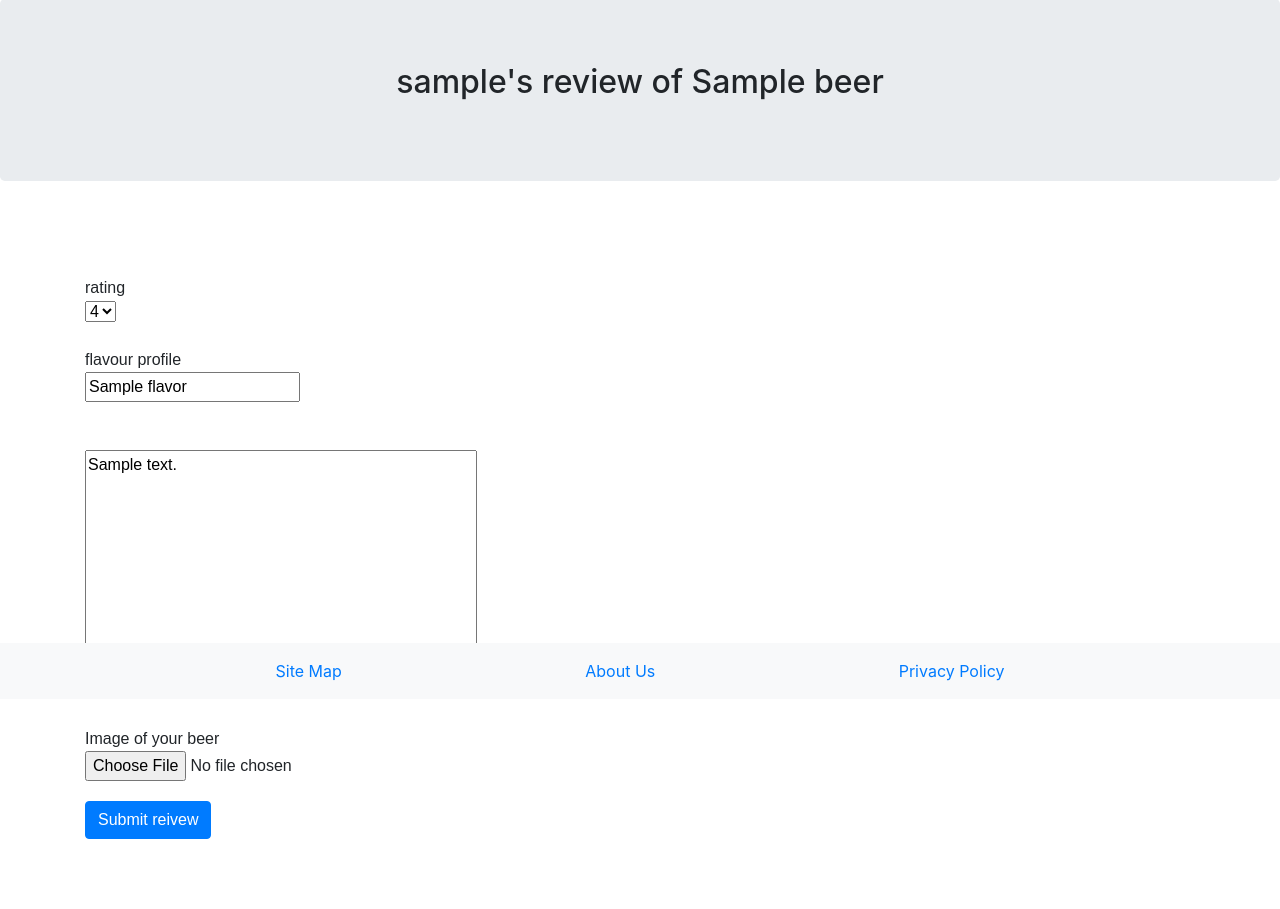
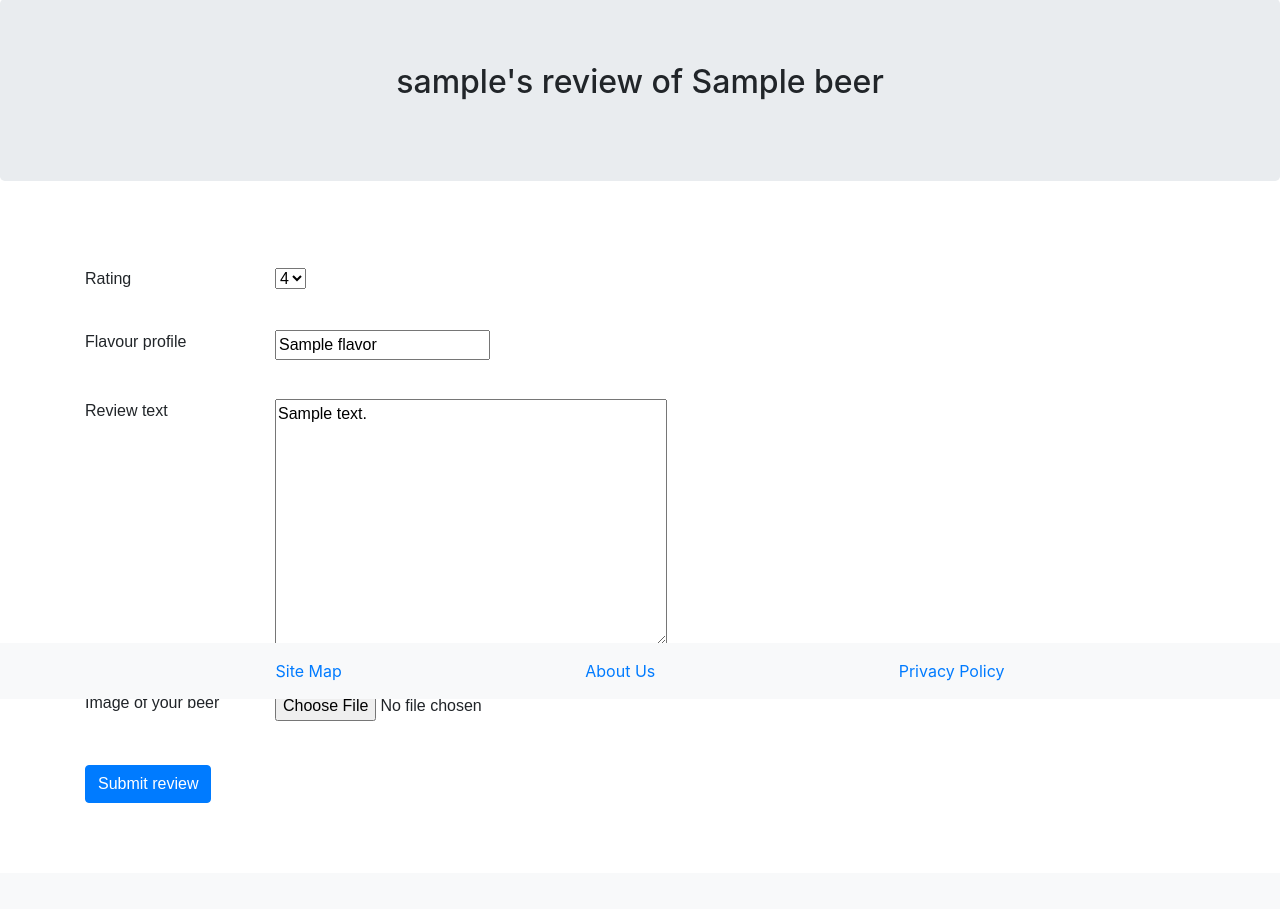
Before and after one commit to David132639/draughtcraft, a Django app: a page that uses templates/dac/add_review.html in a window 1280 px wide. Shown: the part 101-1010 px from the top of the page. After the commit the page ends 904 px from the top, so only its background shows below. Run offline with Django 3.2, Linux system fonts and the light colour scheme; a user stored in the database is signed in; tables that the repository leaves empty hold one stand-in row (values such as "Sample post"); some libraries are stand-ins or nearby versions.

Commit message:
Review side of front end improved

```diff
--- a/dac/forms.py
+++ b/dac/forms.py
@@ -66,9 +66,9 @@ RATING_CHOICES = [(1,"1"),(2,"2"),(3,"3"),(4,"4"),(5,"5"),]
 
 class BeerReview(forms.ModelForm):
 	image = forms.ImageField(help_text='Image of your beer',required=False,)
-	rating = forms.ChoiceField(help_text="rating",choices=RATING_CHOICES)
-	flavours = forms.CharField(help_text="flavour profile")
-	review = forms.Textarea()
+	rating = forms.ChoiceField(help_text="Rating",choices=RATING_CHOICES)
+	flavours = forms.CharField(help_text="Flavour profile")
+	review = forms.CharField(widget=forms.Textarea(),help_text="Review text")
 
 
 	class Meta:
--- a/templates/dac/add_review.html
+++ b/templates/dac/add_review.html
@@ -36,11 +36,17 @@
 							{{ hidden }}
 						{% endfor %}
 						{% for field in form.visible_fields %}
-							{{ field.errors }}<br>
-							{{ field.help_text }}<br>
-							{{ field }}<br>
+						<div class="row">
+							<!--{{ field.errors }}-->
+							<div class="col-md-2">
+								{{ field.help_text }}
+							</div>
+							<div class="col-md-10">
+								{{ field }}<br>&nbsp;<br>
+							</div>
+						</div>
 						{% endfor %}
-						<input class="btn btn-primary" type="submit" name="submit" value="Submit reivew" />
+						<input class="btn btn-primary" type="submit" name="submit" value="Submit review" />
 					</form>
 				</div>
 			</div>
--- a/templates/dac/review_list.html
+++ b/templates/dac/review_list.html
@@ -37,15 +37,16 @@ No reviews yet :(
 
 	{% if user.username == review.submitter.user.username %}
 
-	You Rated {{review.rating}} out of 5
+	You rated {{review.rating}} out of 5
 
 	{% else %}
 
-	{{review.submitter.user.username}} Rated {{review.rating}} out of 5
+	{{review.submitter.user.username}} rated {{review.rating}} out of 5
 
 	{% endif %}
 
 	<p>{{review.review}}</p>
+	<p>{{review.flavors.all}}</p>
 
 
 </div>
```
